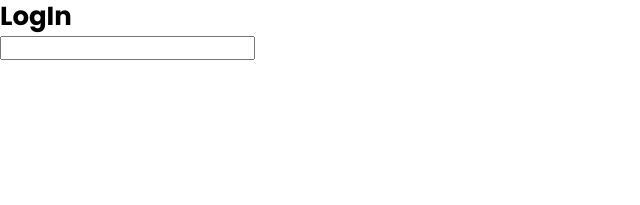
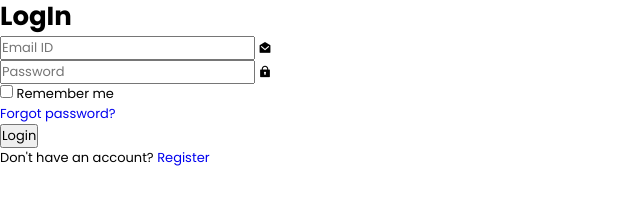
Before and after one commit to welljones/transparent-login-form, a plain HTML site: page index.html in a window 1280 px wide. Shown: the part 303-508 px from the top of the page, without its empty margins (0-640 px from the left). Drawn offline with nearby package versions, Linux system fonts and the light colour scheme; a web font is replaced by a local one.

Commit message:
Finishing html template

```diff
--- a/index.html
+++ b/index.html
@@ -22,8 +22,30 @@
 
             <div class="login_inputs">
                 <div class="login__box">
-                    <input type="text" class="login__input">
+                    <input type="email" placeholder="Email ID" required class="login__input">
+                    <i class="ri-mail-open-fill"></i>
                 </div>
+
+                <div class="login__box">
+                    <input type="password" placeholder="Password" required class="login__input">
+                    <i class="ri-lock-2-fill"></i>
+                </div>
+            </div>
+
+
+            <div class="login__check">
+                <div class="login__check-box">
+                    <input type="checkbox" class="login__check-input" id="user-check">
+                    <label for="user-check" class="login__check-label">Remember me</label>
+                </div>
+
+                <a href="#" class="login__forgot">Forgot password?</a>
+            </div>
+
+            <button type="submit" class="login__button">Login</button>
+
+            <div class="login__register">
+                Don't have an account? <a href="#">Register</a>
             </div>
         </form>
     </div>
```
